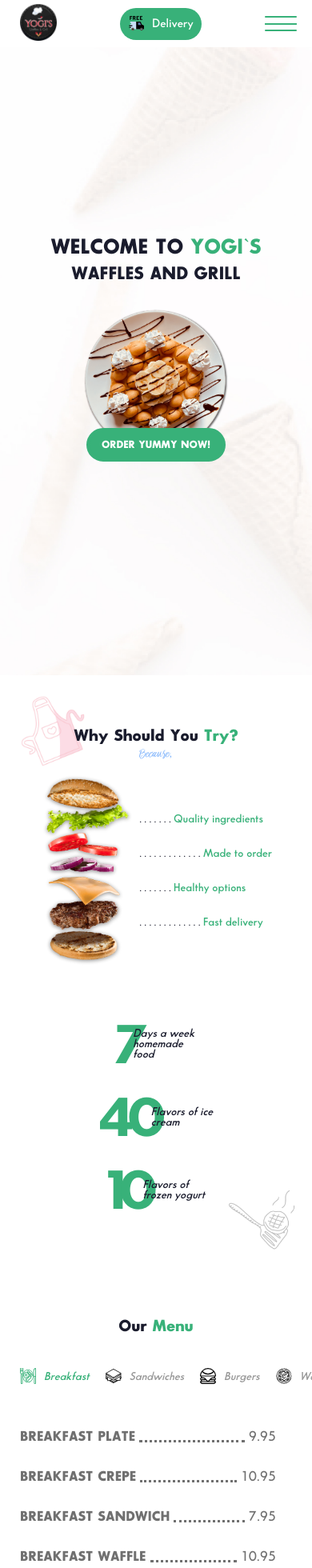
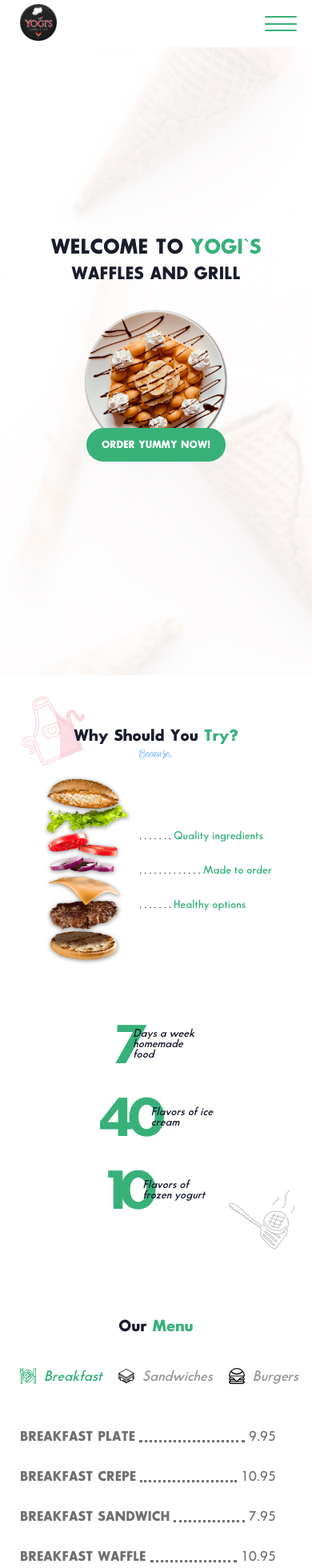
Before and after one commit to ustiuzhanin/yogis, a React (Create React App) app: page / in a window 390 px wide. Shown: the top 1960 px of the page at 80% size. Built offline with nearby package versions, Linux system fonts and the light colour scheme.

Commit message:
change form action email and add second phone nmbr

```diff
--- a/src/components/footer/footer.js
+++ b/src/components/footer/footer.js
@@ -31,9 +31,13 @@
           <h3 className="footer__header">Contact Us</h3>
           <ul className="footer__list">
             <li className="footer__item">
-              <a className="footer__link" href="tel:14066402126">
+              <a className="footer__link footer__phone" href="tel:14066402126">
                 <PhoneSvg className="footer__icon" />
                 +1 406 640 21 26
+              </a>
+              <a className="footer__link footer__phone" href="tel:14065398168">
+                <PhoneSvg className="footer__icon" />
+                +1 406 539 81 68
               </a>
             </li>
             <li className="footer__item">
--- a/src/components/header/header.js
+++ b/src/components/header/header.js
@@ -51,7 +51,8 @@
             headerHeigth={headerHeigth}
           />
         </nav>
-        <a
+
+        {/* <a
           href="https://order.menudrive.com/yogiswafflesandgrill"
           className="header__btn"
           target="_blank"
@@ -59,7 +60,7 @@
         >
           <Truck className="header__icon" />
           Delivery
-        </a>
+        </a> */}
       </div>
     </header>
   )
--- a/src/components/why-us/why-us.js
+++ b/src/components/why-us/why-us.js
@@ -20,7 +20,7 @@
 
           <li className="why-us__item">Healthy options</li>
 
-          <li className="why-us__item">Fast delivery</li>
+          {/* <li className="why-us__item">Fast delivery</li> */}
         </ul>
       </div>
       <Advantages />
--- a/src/index.css
+++ b/src/index.css
@@ -766,6 +766,11 @@
   text-decoration: none;
 }
 
+.footer__phone {
+  margin-bottom: 14px;
+  display: block;
+}
+
 .footer__icon {
   width: 20px;
   height: 20px;
@@ -1336,7 +1341,7 @@
     display: flex;
     /* justify-content: center; */
 
-    font-size: 14px;
+    font-size: 18px;
     color: #989898;
   }
 
```
Also changed, not shown: 1 other file (tests, documents, lock files or other folders).
